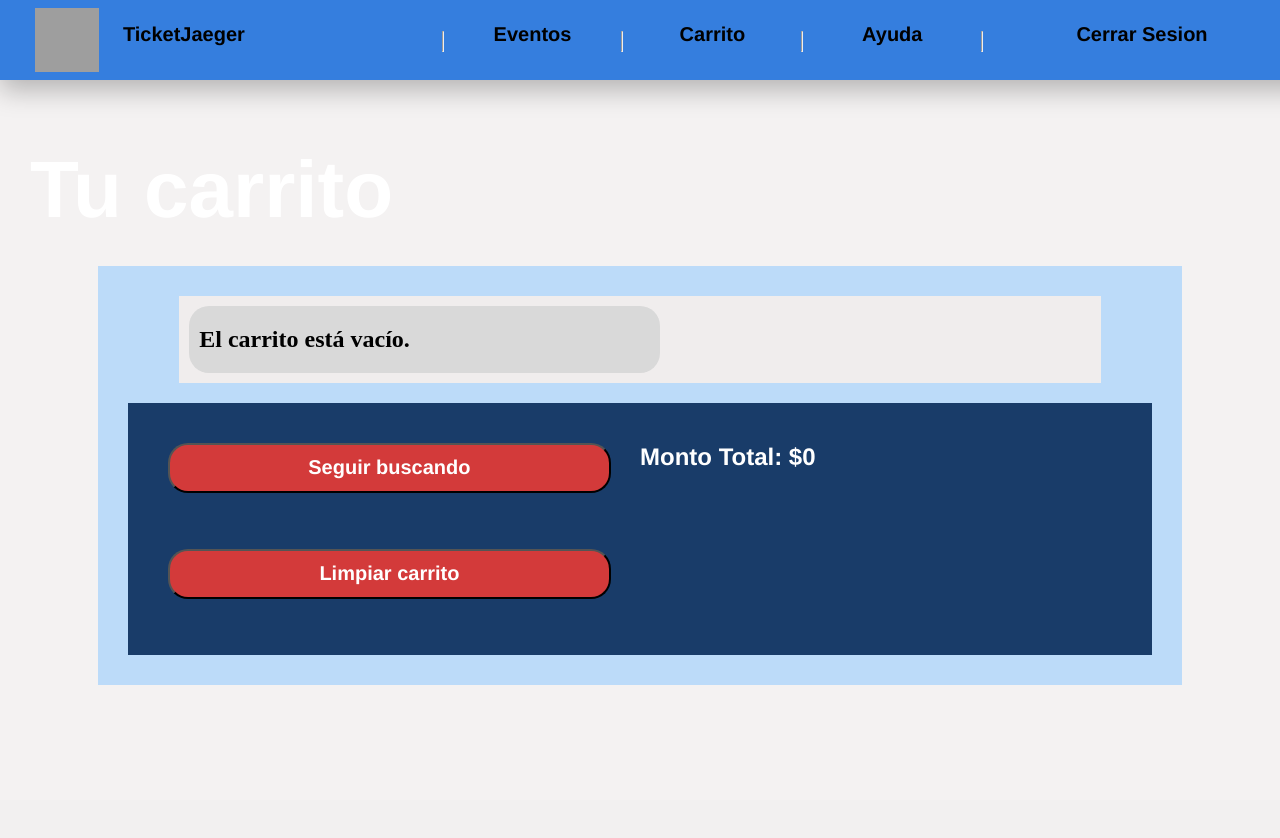
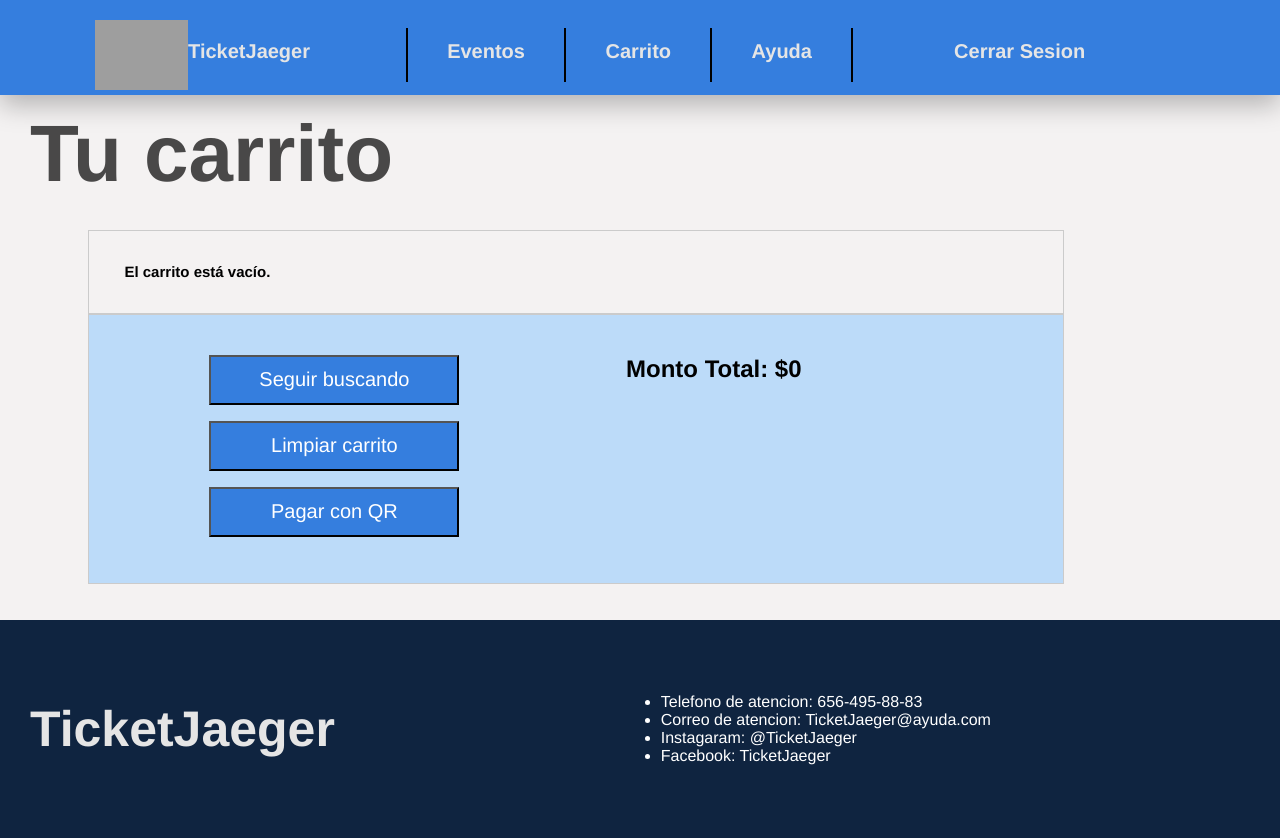
Before and after one commit to metodosformalesds/t3_mfds_2023, a Django app: page /comprador/carrito/ in a window 1280 px wide; the page is wider, and only the part inside the window is pictured. Before the commit the page ends 685 px from the top of that part, so only its background shows below. Run offline with Django 4.2, Linux system fonts and the light colour scheme; a user stored in the database is signed in; data comes from the database, SQL or seed files in the repository; both versions use the stored data as it was after the commit; some libraries are stand-ins or nearby versions; grey boxes are pictures that could not be loaded.

Commit message:
Nuevo Estilo carrito

```diff
--- a/Tickets_Project/TicketOn/static/TicketOn/Carrito.css
+++ b/Tickets_Project/TicketOn/static/TicketOn/Carrito.css
@@ -6,20 +6,27 @@ body {
   background-color: #F4F2F2;
 }
 .margen {
-    margin-top: 5%;
+  margin-top: 1%;
+  width: 90%;
 }
 
 #main-nav_1 {
-    z-index: 10;
   display: flex;
   padding: 5px 5%;
   justify-content: space-between;
   box-shadow: 0px 10px 25px #00000043;
   background-color: #357ede;
+  height: 60px;
+  top: 0;
+  position: sticky;
+  width: 90%;
+  transition-duration: 0.3s;
+}
+
+#main-nav_1:hover {
+  box-shadow: 0px 10px 25px #00000043;
   height: 70px;
-    top: 0;
-    position:sticky;
-    width: 100%;
+  padding-top: 20px;
 }
 
 #divlogo {
@@ -32,9 +39,9 @@ body {
   width: 100%;
   display: flex;
   justify-content: space-around;
-    padding: 15px;
+
   display: flex;
-    padding-top: 18px;
+
   padding-right: 100px;
 }
 
@@ -42,8 +49,27 @@ body {
   text-decoration: none;
   font-size: 20px;
   font-weight: bold;
-    color: #000;
+  color: #E5E5E5;
   font-family: "Franklin Gothic Medium", "Arial Narrow", Arial, sans-serif;
+  padding-top: 20px;
+  transition-duration: 0.3s;
+
+}
+
+#main-nav_1 a:hover{
+  font-size: 30px;
+  color:#000;
+  opacity: 50%;
+}
+
+#cerr_ses:hover{
+  font-size: 20px !important;
+}
+
+.main-nav hr{
+  border: 1px solid black;
+  padding: 0px;
+  padding-top: 0px;
 }
 
 #opciones {
@@ -62,153 +88,129 @@ body {
   font-size: 20px;
   text-decoration: none;
 }
-
-  .Logoimg {
-    position: absolute;
-    width: 64px;
-    height: 64px;
-    left: 35px;
-    top: 8px;
-  }
-
-  #NombreTJ {
-    text-decoration: none;
-    padding-top: 0px;
-    width: 137px;
-    flex-shrink: 0;
-    color: #000;
-    text-align: center;
-    font-family: "Franklin Gothic Medium", "Arial Narrow", Arial, sans-serif;
-    font-size: 20px;
-    font-style: normal;
-    font-weight: 400;
-    line-height: normal;
-  }
-
 /*-----------------------------------Cuerpo-----------------------------------*/
 h1{
     font-size: 80px;
     font-family: "Franklin Gothic Medium", "Arial Narrow", Arial, sans-serif;
     margin:30px;
     margin-top: 0px;
-    color:white;
+    color:#000;
+    opacity: 70%;
 }
 
 #Carrito{
-    padding: 30px;
-    display: flex;
+  display: grid;
   flex-wrap: wrap;
   justify-content: center;
   gap:20px 20px;
   margin: auto;
-    width: 80%;
+  width: 81%;
   height: fit-content;
-    background-color: #BCDBF9;
+  grid-template-columns: repeat(2,1fr);
+  background-color: #F4F2F2;
+  padding: 20px;
+  border: 1px solid #CBCBCB ;
 }
 
-#tarjeta_ticket{
-    width: 90%;
+.tarjeta_ticket{
   display: flex;
+  transition-duration: 0.3s;
   background-color: #F0EDED;
+  border: 1px solid #CBCBCB ;
+  padding: 10px;
 }
 
-#tarjeta_ticket img{
-    width: 300px;
-    height: 200px;
-    margin: 10px;
-    border: solid;
-    border-radius: 20px;
+.tarjeta_ticket:hover{
+  background-color: #BDE7FE;
+}
+
+.tarjeta_ticket img{
+  width: 150px ;
+  height: 100px;
 }
 
 #info_ticket{
-    margin: 10px;
-    width: 50%;
-    background-color: #D9D9D9;
-    padding-left:10px;
-    border-radius: 20px ;
+  padding: 0px 15px;
+
+  font-family: "Franklin Gothic Medium", "Arial Narrow", Arial, sans-serif;
+  color: #000;
+  font-weight: bold;
+  font-size: 10px;
 }
 
 #Botones{
+  margin-left: 60px;
   width: 20%;
-}
-
-#Botones form{
-    display: flex;
-    justify-content: center;
+  padding-top: 10px;
 }
 
 #Botones input{
-    margin: 20px;
-    width: 90%;
-    height: 50px;
-    background-color: #d33a3a;
+  width: 100%;
+  height: 30px;
+  background-color: #357ede;
   color: white;
-    border-radius: 20px;
   transition-duration: 0.3s;
   font-family: "Franklin Gothic Medium", "Arial Narrow", Arial, sans-serif;
   color: white;
   font-weight: bold;
-    font-size: 20px;
+}
+
+#Botones input:hover{
+  background-color: #fff;
+  font-size: 15px;
+  font-weight: bold;
+  color:#000;
 }
 
 #Botones button{
-    margin: 20px;
-    width: 90%;
-    height: 50px;
-    background-color: #d33a3a;
+  width: 100%;
+  height: 30px;
+  background-color: #357ede;
   color: white;
-    border-radius: 20px;
   transition-duration: 0.3s;
   font-family: "Franklin Gothic Medium", "Arial Narrow", Arial, sans-serif;
   color: white;
   font-weight: bold;
+}
+
+#Botones button:hover{
+  background-color: #fff;
+  font-size: 15px;
+  font-weight: bold;
+  color:#000;
+}
+
+
+
+#Div-total{
+    margin: auto;
+    background-color: #BCDBF9;
+    width: 81%;
+    display: flex;
+    justify-content: space-between;
+    padding: 20px;
+    border: 1px solid #CBCBCB ;
+}
+/*-----------------------------------Total-----------------------------------*/
+#Div-total input{
+    width: 60%;
+    height: 50px;
+    background-color: #357ede;
+    color: white;
+    transition-duration: 0.3s;
+    font-family: "Franklin Gothic Medium", "Arial Narrow", Arial, sans-serif;
     font-size: 20px;
 }
 
-#linea1{
-    width: 90%;
-    padding: 0%;
-    display: flex;
-    justify-content: start;
-    column-gap: 80px;
-    font-family: "Franklin Gothic Medium", "Arial Narrow", Arial, sans-serif;
-    font-weight: bold;
-    font-size: 20px;
-}
-
-.linea{
-    width: 90%;
-    display: flex;
-    font-family: "Franklin Gothic Medium", "Arial Narrow", Arial, sans-serif;
-    font-weight: bold;
-    font-size: 20px;
-}
-
-#Div-total{
-    margin: 0px;
-    background-color: #193C69;
-    width: 100%;
-    display: flex;
-    justify-content: space-between;
-    padding: 20px;
-}
-/*-----------------------------------Total-----------------------------------*/
-#Div-total input{
-    margin: 20px;
-    width: 90%;
-    height: 50px;
-    background-color: #d33a3a;
-    color: white;
-    border-radius: 20px;
-    transition-duration: 0.3s;
-    font-family: "Franklin Gothic Medium", "Arial Narrow", Arial, sans-serif;
-    color: white;
-    font-weight: bold;
-    font-size: 20px;
+#Div-total input:hover{
+  background-color: #fff;
+  color: #000;
+  font-size: 25px;
 }
 
 #GB_Botones{
     width: 50%;
+    padding: 20px 0px 10px 100px;
 }
 
 #Div-montofinal{
@@ -216,17 +218,19 @@ h1{
 }
 
 #Div-total button{
-    margin: 20px;
-    width: 90%;
+    width: 60%;
     height: 50px;
-    background-color: #d33a3a;
+    background-color: #357ede;
     color: white;
-    border-radius: 20px;
     transition-duration: 0.3s;
     font-family: "Franklin Gothic Medium", "Arial Narrow", Arial, sans-serif;
-    color: white;
-    font-weight: bold;
     font-size: 20px;
+}
+
+#Div-total button:hover{
+  background-color: #fff;
+  color: #000;
+  font-size: 25px;
 }
 
 #Div-montofinal h2{
@@ -237,5 +241,31 @@ h1{
     column-gap: 80px;
     font-family: "Franklin Gothic Medium", "Arial Narrow", Arial, sans-serif;
     font-weight: bold;
-    color: white;
+    color: #000;
 }
+
+footer{
+  display: flex ;
+  column-gap: 20px ;
+  background-color: #0F2440;
+  text-align:justify;
+  text-justify:inter-word;
+  width: 106.5%;
+  padding: 30px;
+  height: fit-content;
+}
+
+footer ul{
+  color: #fff;
+  margin: auto;
+  font-family: 'Franklin Gothic Medium', 'Arial Narrow', Arial, sans-serif;
+}
+
+footer p{
+  text-decoration: none;
+  font-size: 50px;
+  font-weight: bold;
+  color: #E5E5E5;
+  font-family: "Franklin Gothic Medium", "Arial Narrow", Arial, sans-serif;
+  transition-duration: 0.3s;
+}
--- a/Tickets_Project/TicketOn/templates/Comprador/Carrito.html
+++ b/Tickets_Project/TicketOn/templates/Comprador/Carrito.html
@@ -10,7 +10,7 @@
 <div id="Carrito">
     {% if tickets_en_carrito %}
         {% for ticket in tickets_en_carrito %}
-        <div id="tarjeta_ticket">
+        <div class="tarjeta_ticket">
             {% if ticket.evento.imagen %}
                 <img src="{{ ticket.evento.imagen.url }}" class="evento-img"></img>
             {% else %}
@@ -18,9 +18,13 @@
             {% endif %}
 
             <div id="info_ticket">
-                <div id="linea1"><h2>{{ ticket.evento.nombre }}</h2><h3> ${{ ticket.precio }} - ID: {{ ticket.codigo }}</h3></div>
-                <div class="linea"><h3>{{ ticket.evento.fecha }} - {{ ticket.evento.hora}}</h3></div>
-                <div class="linea"><h3>{{ ticket.evento.lugar }}</h3></div>
+                <div >
+                    <h2>{{ ticket.evento.nombre }}</h2>
+                    <h3> ${{ ticket.precio }} - ID: {{ ticket.codigo }}</h3>
+                    <h3>{{ ticket.evento.fecha }} - {{ ticket.evento.hora}} - {{ ticket.evento.lugar }}</h3>
+                </div>
+
+
             </div>
             <div id="Botones">
                 <form action="{% url 'TicketOn:detalles_evento' ticket.evento.nombre ticket.evento.slug%}">
@@ -28,7 +32,7 @@
                 </form>
                 <form method="POST" action="{% url 'TicketOn:quitar_del_carrito' ticket.id %}" >
                     {% csrf_token %}
-                    <button type="submit">Quitar del carrito</button>
+                    <button type="submit">Quitar</button>
                 </form>
             </div>
         </div>
@@ -43,6 +47,7 @@
 
     {% endif %}
 
+</div>
 <div id="Div-Total">
     <div id="GB_Botones">
         <form action="{% url 'TicketOn:eventos'%}">
@@ -51,6 +56,10 @@
         <form method="POST"  action="{% url 'TicketOn:limpiar_carrito' %}" >
             {% csrf_token %}
             <button type="submit">Limpiar carrito</button>
+        </form>
+        <form method="POST"  action="{% url 'TicketOn:limpiar_carrito' %}" >
+            {% csrf_token %}
+            <button type="submit">Pagar con QR</button>
         </form>
     </div>
     <div id="Div-montofinal">
@@ -82,9 +91,16 @@
         </form>
     </div>
 </div>
-
-</div>
-
+<br><br>
+<footer>
+    <p href="/home/">TicketJaeger</p>
+    <ul>
+        <li>Telefono de atencion: 656-495-88-83<br></li>
+        <li>Correo de atencion: TicketJaeger@ayuda.com<br></li>
+        <li>Instagaram: @TicketJaeger<br></li>
+        <li>Facebook: TicketJaeger<br></li>
+    </ul>
+</footer>
 
 
 <!--<link rel="stylesheet" href="{% static 'TicketOn/Comprador.css' %}" />
```
Also changed, not shown: Tickets_Project/TicketOn/static/TicketOn/Eventos.css (+5 -3 lines), Tickets_Project/db.sqlite3. Lines whose indentation alone changed are shown as unchanged.
